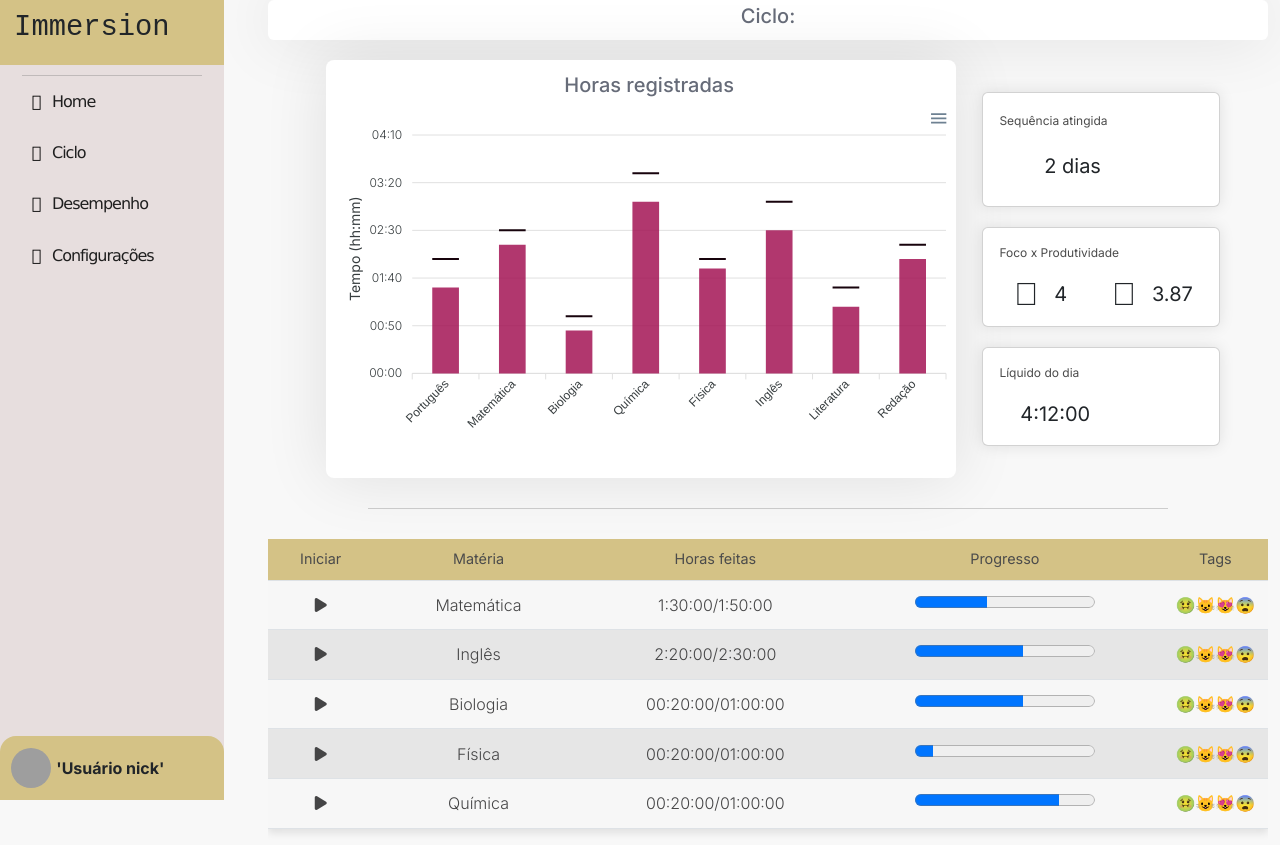
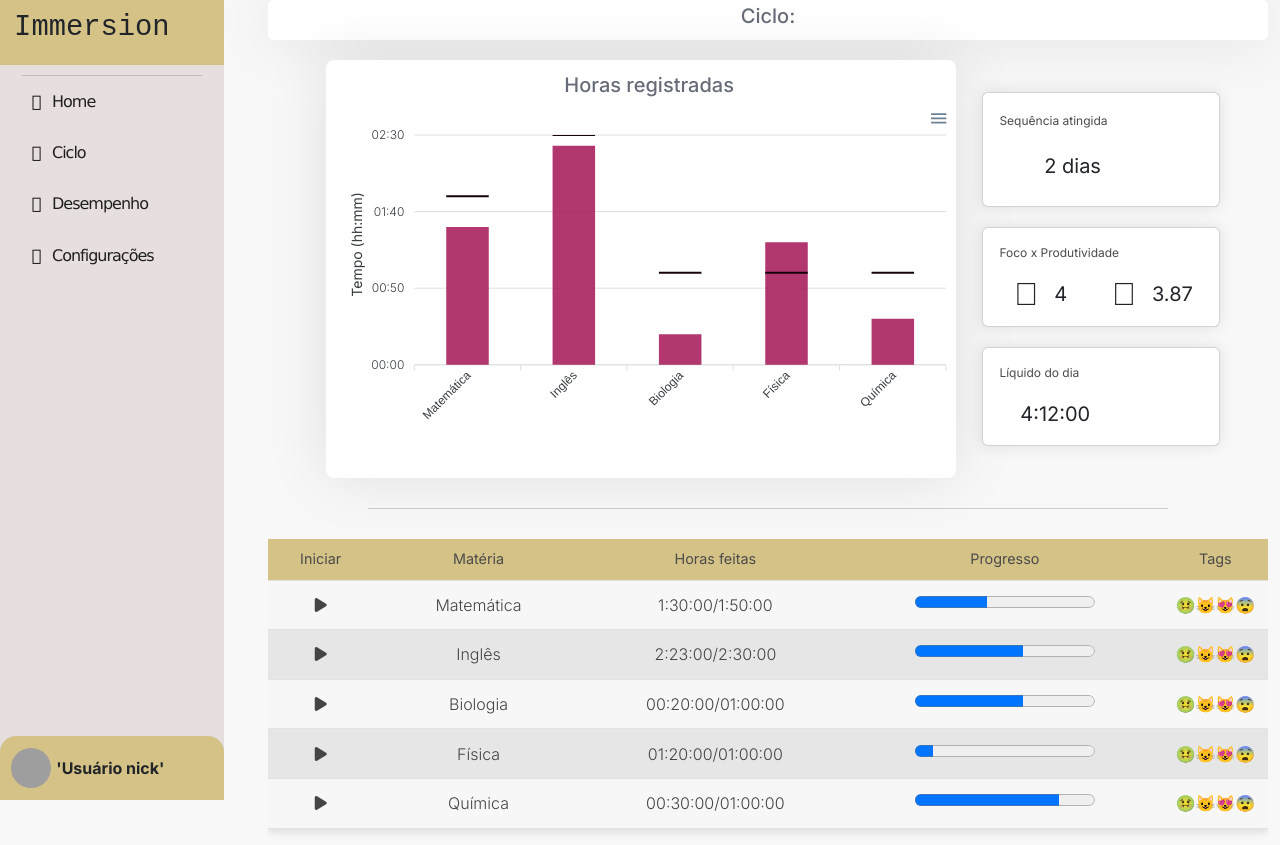
Before and after one commit to FreitassPedro/Immersion, a React (Vite) app in the folder frontend/: page /ciclo in a window 1280 px wide. Built offline with nearby package versions, Linux system fonts and the light colour scheme; grey boxes are pictures that could not be loaded; some icons are missing.

Commit message:
Migração de Mock para JSON - CicloGraph

```diff
--- a/frontend/src/components/CicloGraph/index.tsx
+++ b/frontend/src/components/CicloGraph/index.tsx
@@ -1,13 +1,11 @@
 import { ApexOptions } from "apexcharts";
 
 import Chart from "react-apexcharts";
-import { useState } from "react";
+
+import { cicloTableData } from "../../data/cicloTableData";
 
 const primaryColor = "#a41455";
 const secondaryColor = "#17030c";
-const labels = ["Português", "Matemática", "Biologia", "Química", "Física", "Inglês", "Literatura", "Redação"];
-const dadosMock = ["01:30:00", "02:15:00", "00:45:00", "03:00:00", "01:50:00", "02:30:00", "01:10:00", "02:00:00"];
-const metasMock = ["02:00:00", "02:30:00", "01:00:00", "03:30:00", "02:00:00", "03:00:00", "01:30:00", "02:15:00"];
 
 type ChartData = {
   labels: string[];
@@ -21,6 +19,8 @@ type ChartData = {
   }[];
 };
 
+
+
 const timeToMinutes = (time: string): number => {
   const [hh, mm, ss] = time.split(":").map(Number);
   return hh * 60 + mm + ss / 60; // Converte para minutos
@@ -32,18 +32,16 @@ const minutesToTime = (minutes: number): string => {
 }
 
 export const CicloGraph = () => {
-  const [state, setState] = useState<ChartData>({
-    labels,
-    series: labels.map((xLabel, index) => ({
-      x: xLabel,
-      y: timeToMinutes(dadosMock[index]),
-      goals: [{ name: "Meta", value: timeToMinutes(metasMock[index]), strokeColor: secondaryColor }],
-    })),
+  const labels = cicloTableData.map(item => item.materia);
+  const horasFeitas = cicloTableData.map(item => item.horasFeitas);
+  const horasMeta = cicloTableData.map(item => item.horasMeta);
 
-
-  });
-
-
+  // Cálculo do 'series' baseado nos dados estáticos
+  const series = labels.map((xLabel, index) => ({
+    x: xLabel,
+    y: timeToMinutes(horasFeitas[index]),
+    goals: [{ name: "Meta", value: timeToMinutes(horasMeta[index]), strokeColor: secondaryColor }],
+  }));
 
   const options: ApexOptions = {
     chart: {
@@ -63,7 +61,7 @@ export const CicloGraph = () => {
       enabled: false,
     },
     xaxis: {
-      categories: state.labels,
+      categories: labels,
       labels: {
         rotate: -45,
         trim: false,
@@ -97,7 +95,7 @@ export const CicloGraph = () => {
     <div id="chart" style={{ width: "100%" }}>
       <Chart
         options={options}
-        series={[{ name: "Horas", data: state.series }]}
+        series={[{ name: "Horas", data: series }]}
         type='bar'
         height={350}
 
--- a/frontend/src/components/CicloTable/index.tsx
+++ b/frontend/src/components/CicloTable/index.tsx
@@ -20,12 +20,11 @@ export const CicloTable = () => {
                         <tr key={item.id}>
                             <td><i className="fa-solid fa-play" /></td>
                             <td>{item.materia}</td>
-                            <td>{item.horasFeitas}/{item.horasTotais}</td>
+                            <td>{item.horasFeitas}/{item.horasMeta}</td>
                             <td><progress value={item.progresso} max={1} /></td>
                             <td>{item.tags}</td>
                         </tr>
                     ))}
-
                 </tbody>
             </table>
         </div>
--- a/frontend/src/data/cicloTableData.ts
+++ b/frontend/src/data/cicloTableData.ts
@@ -10,23 +10,23 @@ export const cicloTableData = [
     {
         id: 1,
         materia: 'Matemática',
-        horasTotais: '1:50:00',
-        horasFeitas: '1:30:00',
+        horasMeta: "1:50:00",
+        horasFeitas: "1:30:00",
         progresso: 0.4,
         tags: '🤢😺😻😨'
     },
     {
         id: 2,
         materia: 'Inglês',
-        horasTotais: '2:30:00',
-        horasFeitas: '2:20:00',
+        horasMeta: "2:30:00",
+        horasFeitas: "2:23:00",
         progresso: 0.6,
         tags: '🤢😺😻😨'
     },
     {
         id: 3,
         materia: 'Biologia',
-        horasTotais: '01:00:00',
+        horasMeta: '01:00:00',
         horasFeitas: '00:20:00',
         progresso: 0.6,
         tags: '🤢😺😻😨'
@@ -34,16 +34,16 @@ export const cicloTableData = [
     {
         id: 4,
         materia: 'Física',
-        horasTotais: '01:00:00',
-        horasFeitas: '00:20:00',
+        horasMeta: "01:00:00",
+        horasFeitas: "01:20:00",
         progresso: 0.1,
         tags: '🤢😺😻😨'
     },
     {
         id: 5,
         materia: 'Química',
-        horasTotais: '01:00:00',
-        horasFeitas: '00:20:00',
+        horasMeta: "01:00:00",
+        horasFeitas: "00:30:00",
         progresso: 0.8,
         tags: '🤢😺😻😨'
     }
```
